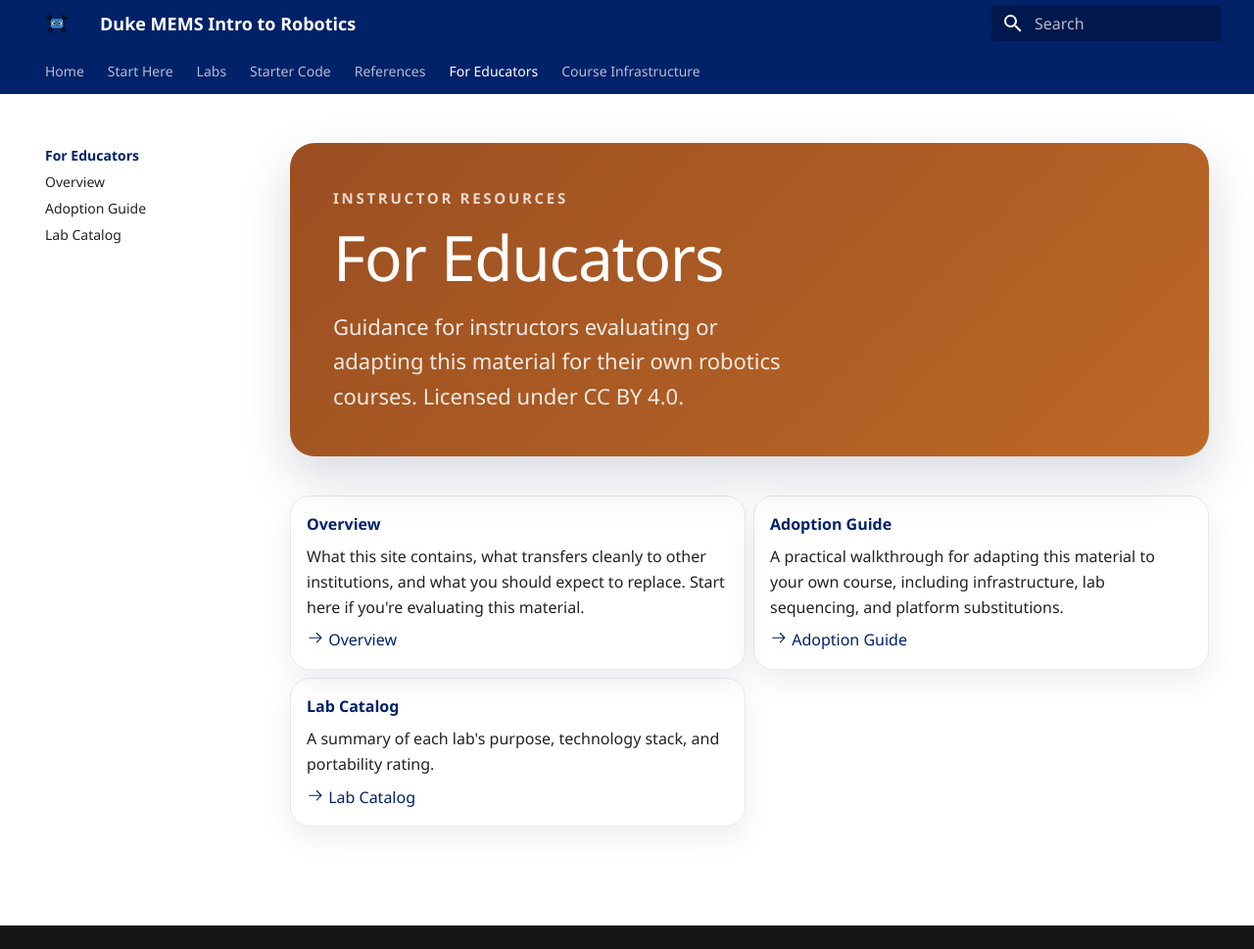
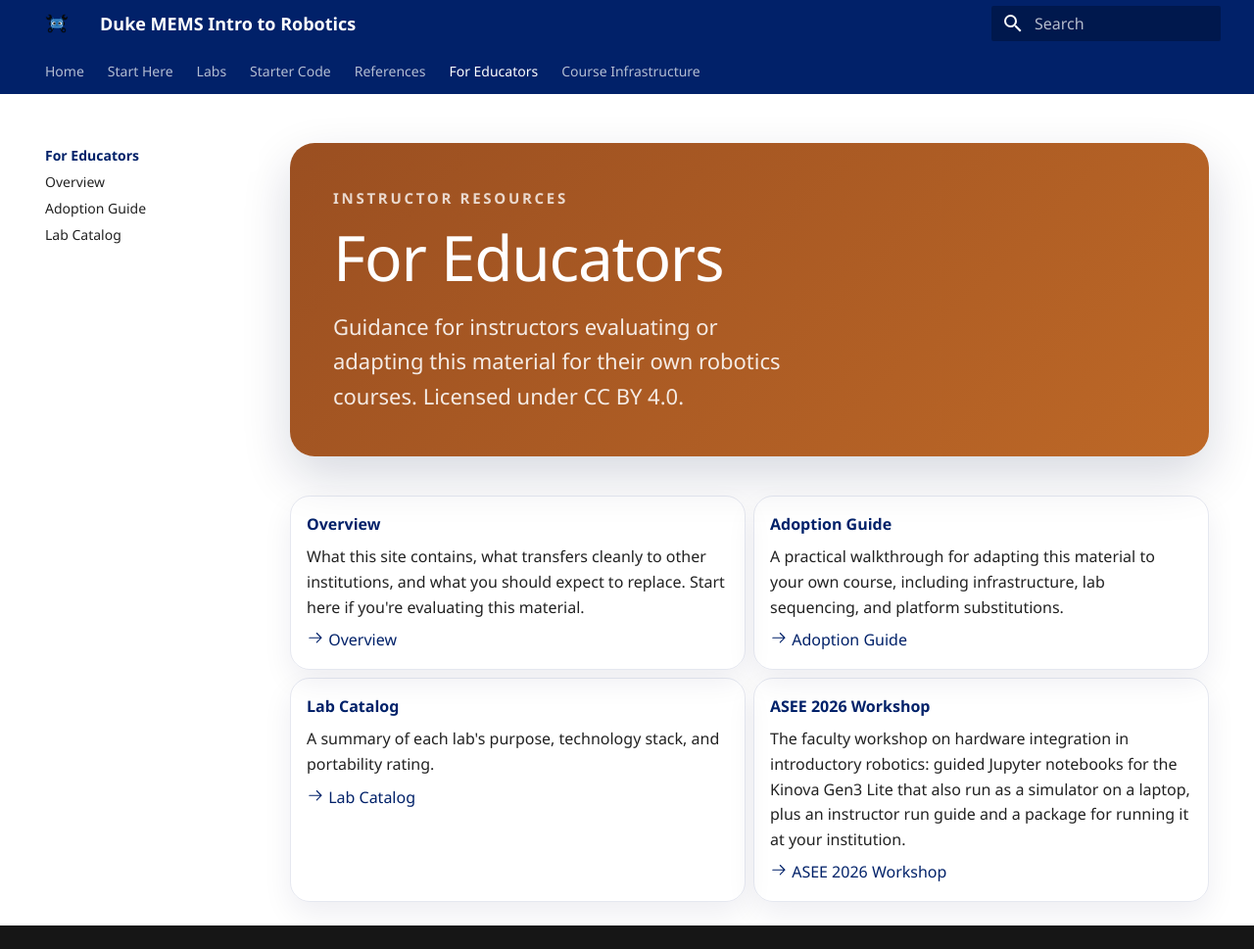
Before and after one commit to MEMS-Intro-to-Robotics/MEMS-Intro-to-Robotics.github.io, an MkDocs documentation site: the page built from docs/educators/index.md, in a window 1280 px wide and 969 px high. Shown: the whole window at 98% size. Built offline with MkDocs 1.6.1 and Material for MkDocs 9.7.7, drawn with Linux system fonts in a browser that asks for light colours.

Commit message:
Link the ASEE 2026 workshop from the For Educators page

```diff
--- a/docs/educators/index.md
+++ b/docs/educators/index.md
@@ -34,4 +34,10 @@
 
     [:octicons-arrow-right-24: Lab Catalog](../lab-catalog.md)
 
+- **ASEE 2026 Workshop**
+
+    The faculty workshop on hardware integration in introductory robotics: guided Jupyter notebooks for the Kinova Gen3 Lite that also run as a simulator on a laptop, plus an instructor run guide and a package for running it at your institution.
+
+    [:octicons-arrow-right-24: ASEE 2026 Workshop](../asee2026/index.md)
+
 </div>
```
